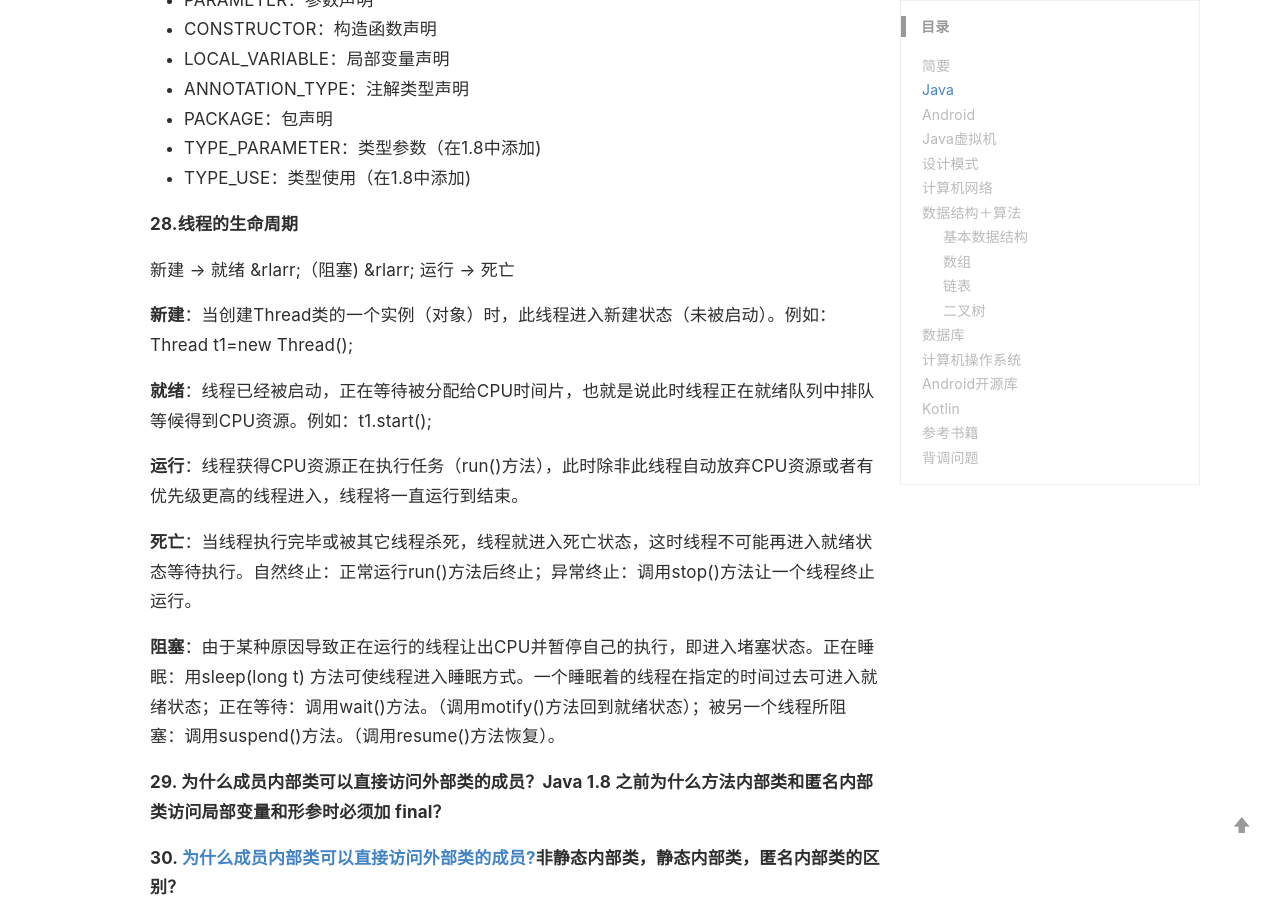
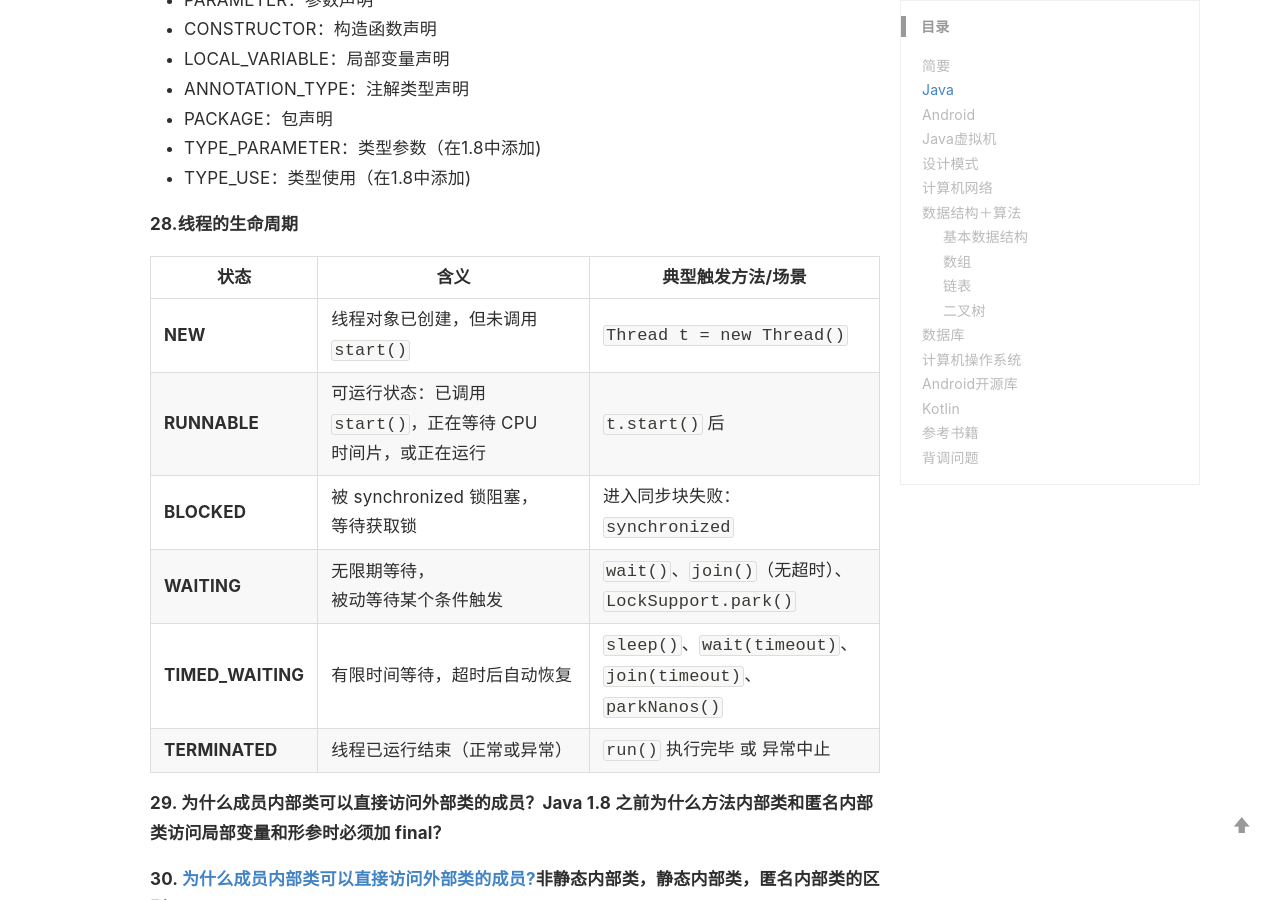
Before and after one commit to WJRye/wjrye.github.io, a Jekyll site: the page built from _wiki/2020-12-06-Android-Interview.md, in a window 1280 px wide and 900 px high, scrolled down 19020 px. Built offline with Jekyll 4.4.1, drawn with Linux system fonts in a browser that asks for light colours; comment, search, counter and statistics services are not loaded; a style sheet for code colours, icons or effects is not loaded; some of the changed text lies outside the part shown.

```diff
--- a/_config.yml
+++ b/_config.yml
@@ -97,11 +97,12 @@ navs:
   -
     href: /family/
     label: 家庭
-    mobile-hidden: true
+    mobile-hidden: false
 
   -
     href: /like/
     label: 喜好
+    mobile-hidden: true
 
   -
     href: /about/
--- a/_wiki/2020-12-06-Android-Interview.md
+++ b/_wiki/2020-12-06-Android-Interview.md
@@ -669,17 +669,16 @@ public @interface Override {
 
 **28.线程的生命周期**
 
-新建 &rarr; 就绪 &rlarr;（阻塞) &rlarr; 运行 &rarr; 死亡
-
-**新建**：当创建Thread类的一个实例（对象）时，此线程进入新建状态（未被启动）。例如：Thread  t1=new Thread();
-
-**就绪**：线程已经被启动，正在等待被分配给CPU时间片，也就是说此时线程正在就绪队列中排队等候得到CPU资源。例如：t1.start();
-
-**运行**：线程获得CPU资源正在执行任务（run()方法），此时除非此线程自动放弃CPU资源或者有优先级更高的线程进入，线程将一直运行到结束。
-
-**死亡**：当线程执行完毕或被其它线程杀死，线程就进入死亡状态，这时线程不可能再进入就绪状态等待执行。自然终止：正常运行run()方法后终止；异常终止：调用stop()方法让一个线程终止运行。
-
-**阻塞**：由于某种原因导致正在运行的线程让出CPU并暂停自己的执行，即进入堵塞状态。正在睡眠：用sleep(long t) 方法可使线程进入睡眠方式。一个睡眠着的线程在指定的时间过去可进入就绪状态；正在等待：调用wait()方法。（调用motify()方法回到就绪状态）；被另一个线程所阻塞：调用suspend()方法。（调用resume()方法恢复）。
+
+| 状态                 | 含义                                     | 典型触发方法/场景                                               |
+| ------------------ | -------------------------------------- | ------------------------------------------------------- |
+| **NEW**            | 线程对象已创建，但未调用 `start()`                 | `Thread t = new Thread()`                               |
+| **RUNNABLE**       | 可运行状态：已调用 `start()`，正在等待 CPU 时间片，或正在运行 | `t.start()` 后                                           |
+| **BLOCKED**        | 被 synchronized 锁阻塞，等待获取锁               | 进入同步块失败：`synchronized`                                  |
+| **WAITING**        | 无限期等待，被动等待某个条件触发                       | `wait()`、`join()`（无超时）、`LockSupport.park()`             |
+| **TIMED\_WAITING** | 有限时间等待，超时后自动恢复                         | `sleep()`、`wait(timeout)`、`join(timeout)`、`parkNanos()` |
+| **TERMINATED**     | 线程已运行结束（正常或异常）                         | `run()` 执行完毕 或 异常中止                                     |
+
 
 **29. 为什么成员内部类可以直接访问外部类的成员？Java 1.8 之前为什么方法内部类和匿名内部类访问局部变量和形参时必须加 final？**
 
```
Also changed, not shown: other parts of _wiki/2020-12-06-Android-Interview.md (+4 -4 lines).
